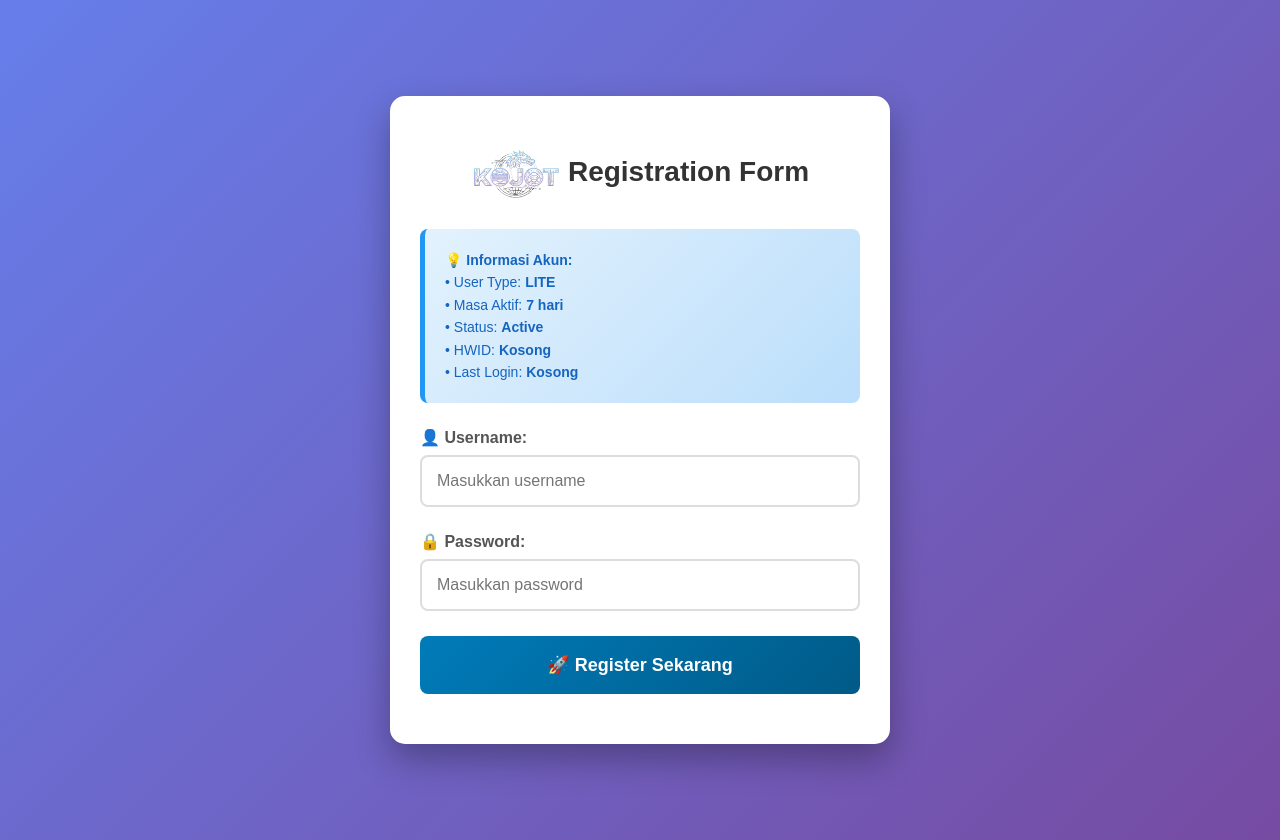
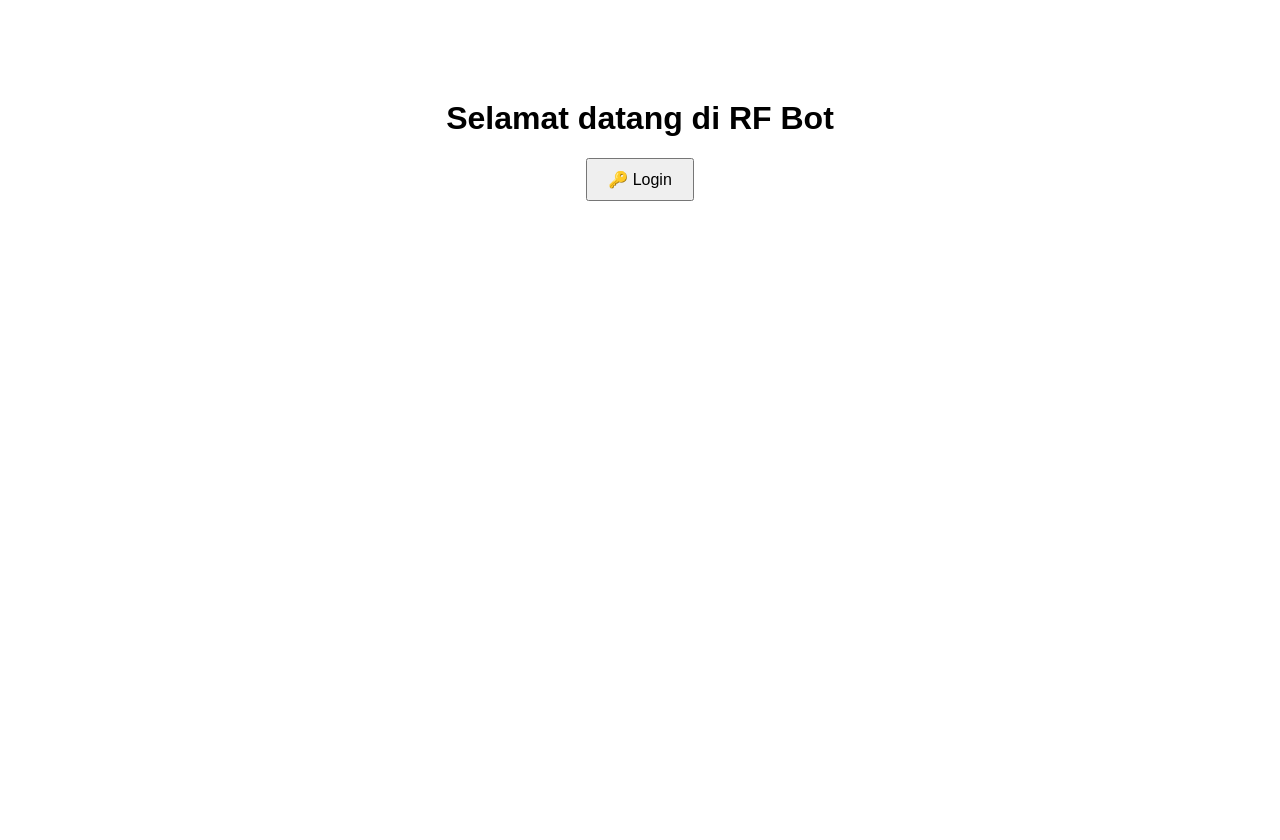
Before and after one commit to kojot-ai/rf_register, a plain HTML site: page index.html in a window 1280 px wide. After the commit the page ends 800 px from the top, so only its background shows below. Drawn offline with Linux system fonts and the light colour scheme.

Commit message:
Update index.html

```diff
--- a/index.html
+++ b/index.html
@@ -1,160 +1,54 @@
 <!DOCTYPE html>
-<html lang="id">
+<html lang="en">
 <head>
   <meta charset="UTF-8">
-  <meta name="viewport" content="width=device-width, initial-scale=1.0">
-  <title>Registration Form</title>
+  <title>RF Bot Login</title>
   <style>
     body {
       font-family: Arial, sans-serif;
-      max-width: 500px;
-      margin: 0 auto;
-      padding: 20px;
-      background: linear-gradient(135deg, #667eea 0%, #764ba2 100%);
-      min-height: 100vh;
-      display: flex;
-      align-items: center;
-      justify-content: center;
-    }
-    .container {
-      background: white;
-      padding: 30px;
-      border-radius: 15px;
-      box-shadow: 0 15px 35px rgba(0,0,0,0.3);
-      width: 100%;
-    }
-    h2 {
       text-align: center;
-      color: #333;
-      margin-bottom: 30px;
-      font-size: 28px;
-    }
-    .form-group { margin-bottom: 25px; }
-    label {
-      display: block;
-      margin-bottom: 8px;
-      color: #555;
-      font-weight: bold;
-      font-size: 16px;
-    }
-    input[type="text"],
-    input[type="password"] {
-      width: 100%;
-      padding: 15px;
-      border: 2px solid #ddd;
-      border-radius: 8px;
-      box-sizing: border-box;
-      font-size: 16px;
-      transition: all 0.3s;
-    }
-    input[type="text"]:focus,
-    input[type="password"]:focus {
-      border-color: #007cba;
-      box-shadow: 0 0 10px rgba(0, 124, 186, 0.3);
-      outline: none;
+      margin-top: 100px;
     }
     button {
-      width: 100%;
-      padding: 18px;
-      background: linear-gradient(135deg, #007cba 0%, #005a87 100%);
-      color: white;
-      border: none;
-      border-radius: 8px;
+      padding: 10px 20px;
+      font-size: 16px;
       cursor: pointer;
-      font-size: 18px;
+    }
+    #status {
+      margin-top: 20px;
       font-weight: bold;
-      transition: all 0.3s;
+      color: green;
     }
-    button:hover {
-      transform: translateY(-3px);
-      box-shadow: 0 10px 20px rgba(0,0,0,0.2);
-    }
-    .info {
-      background: linear-gradient(135deg, #e3f2fd 0%, #bbdefb 100%);
-      color: #1565c0;
-      border-left: 5px solid #2196f3;
-      font-size: 14px;
-      margin-bottom: 25px;
-      padding: 20px;
-      border-radius: 8px;
-      line-height: 1.6;
-    }
-    .message {
-      margin-top: 20px;
-      text-align: center;
-      font-weight: bold;
-      font-size: 16px;
-    }
-    .success { color: green; }
-    .error { color: red; }
   </style>
 </head>
 <body>
-  <div class="container">
-    <h2><img src="logo.png" alt="Logo" style="height:50px; vertical-align:middle;"> Registration Form</h2>
+  <h1>Selamat datang di RF Bot</h1>
+  <button onclick="openLoginWindow()">🔑 Login</button>
 
-    <div class="info">
-      <strong>💡 Informasi Akun:</strong><br>
-      • User Type: <b>LITE</b> <br>
-      • Masa Aktif: <b>7 hari</b><br>
-      • Status: <b>Active</b><br>
-      • HWID: <b>Kosong</b> <br>
-      • Last Login: <b>Kosong</b>
-    </div>
-
-    <!-- Form kita tidak pakai action langsung -->
-    <form id="registerForm">
-      <div class="form-group">
-        <label for="username">👤 Username:</label>
-        <input type="text" id="username" name="username" required placeholder="Masukkan username">
-      </div>
-      <div class="form-group">
-        <label for="password">🔒 Password:</label>
-        <input type="password" id="password" name="password" required placeholder="Masukkan password">
-      </div>
-      <button type="submit">🚀 Register Sekarang</button>
-    </form>
-
-    <div id="message" class="message"></div>
-  </div>
+  <p id="status"></p>
 
   <script>
-    const form = document.getElementById("registerForm");
-    const msgBox = document.getElementById("message");
+    let loginWin = null;
 
-    form.addEventListener("submit", async function(e) {
-      e.preventDefault();
-      msgBox.textContent = "⏳ Processing...";
-      msgBox.className = "message";
+    function openLoginWindow() {
+      loginWin = window.open(
+        "auth.html",   // popup login
+        "AuthWindow",
+        "width=400,height=400,left=400,top=200"
+      );
+    }
 
-      const username = document.getElementById("username").value.trim();
-      const password = document.getElementById("password").value.trim();
+    // listener untuk pesan dari popup
+    window.addEventListener("message", (event) => {
+      // kalau sudah deploy ganti "*" dengan domain kamu (mis: "https://namaproject.vercel.app")
+      if (event.data.type === "login_success") {
+        document.getElementById("status").innerText =
+          "✅ Login berhasil sebagai: " + event.data.user;
 
-      if (!username || !password) {
-        msgBox.textContent = "⚠️ Username & Password wajib diisi!";
-        msgBox.className = "message error";
-        return;
-      }
-
-      try {
-        const response = await fetch("https://script.google.com/macros/s/AKfycbz8urnzUwX9ED1vkHjj-8JOVrhpSDO_VCKWo_ksk2UdcbLWvquZ6easdTPjIbxRy6jL/exec", {
-          method: "POST",
-          headers: { "Content-Type": "application/json" },
-          body: JSON.stringify({ username, password })
-        });
-
-        const result = await response.text();
-        if (result.includes("SUCCESS")) {
-          msgBox.textContent = "✅ Registrasi berhasil!";
-          msgBox.className = "message success";
-          form.reset();
-        } else {
-          msgBox.textContent = "❌ Gagal: " + result;
-          msgBox.className = "message error";
+        // auto close popup
+        if (loginWin && !loginWin.closed) {
+          loginWin.close();
         }
-      } catch (err) {
-        msgBox.textContent = "⚠️ Error koneksi!";
-        msgBox.className = "message error";
       }
     });
   </script>
```
